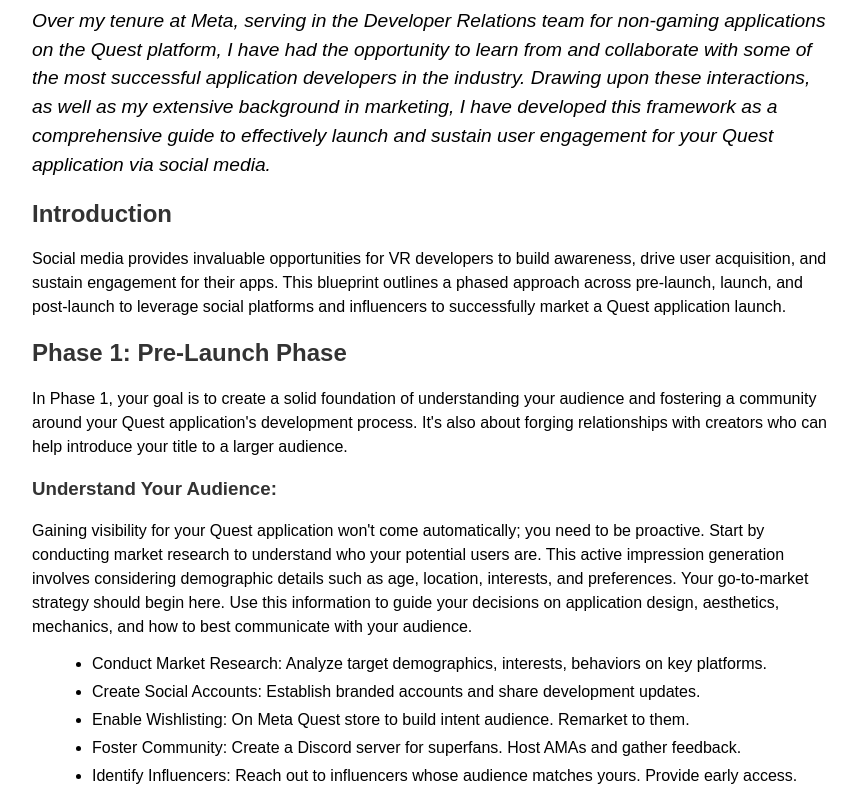
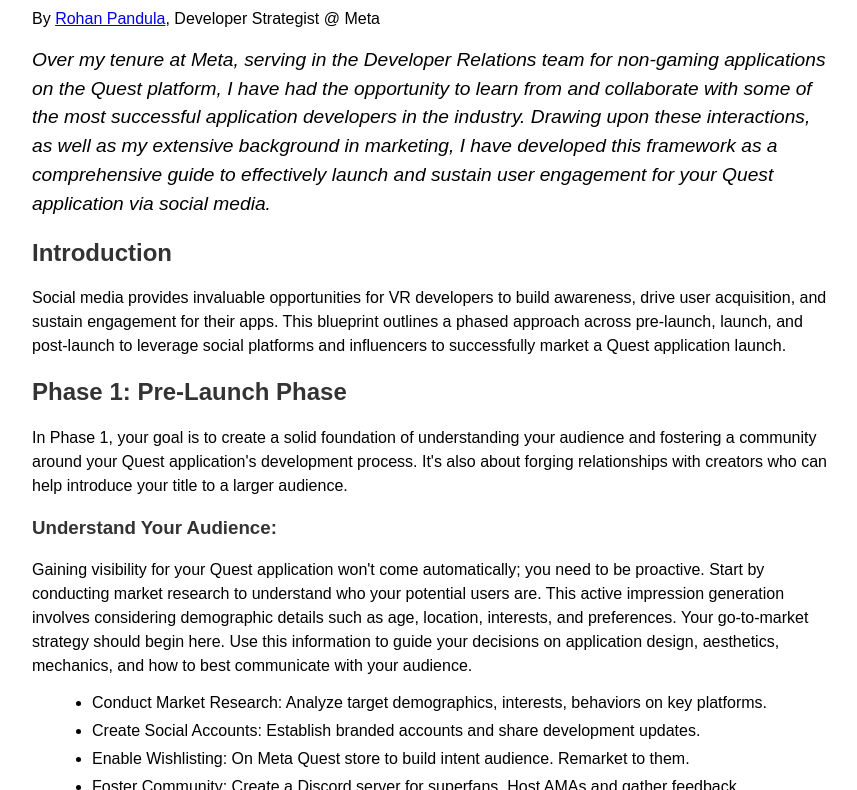
Before and after one commit to QuestSocialMediaBluePrint/QuestSocialMediaBluePrint.Github.io, a plain HTML site: page index.html in a window 1280 px wide. Shown: the part 73-863 px from the top of the page, without its empty margins (208-1065 px from the left). Drawn offline with Linux system fonts and the light colour scheme.

Commit message:
Update index.html
added author byline

```diff
--- a/index.html
+++ b/index.html
@@ -38,6 +38,7 @@
 <body>
 
   <h1>Quest App Marketing Blueprint</h1>
+  <p class="byline">By <a href="https://www.linkedin.com/in/rohan-pandula-178935238/">Rohan Pandula</a>, Developer Strategist @ Meta</p>
 
   <div class="intro">
     <p>
@@ -265,5 +266,7 @@
 success in a competitive landscape.
   </p>
 
+
+
 </body>
 </html>
```
